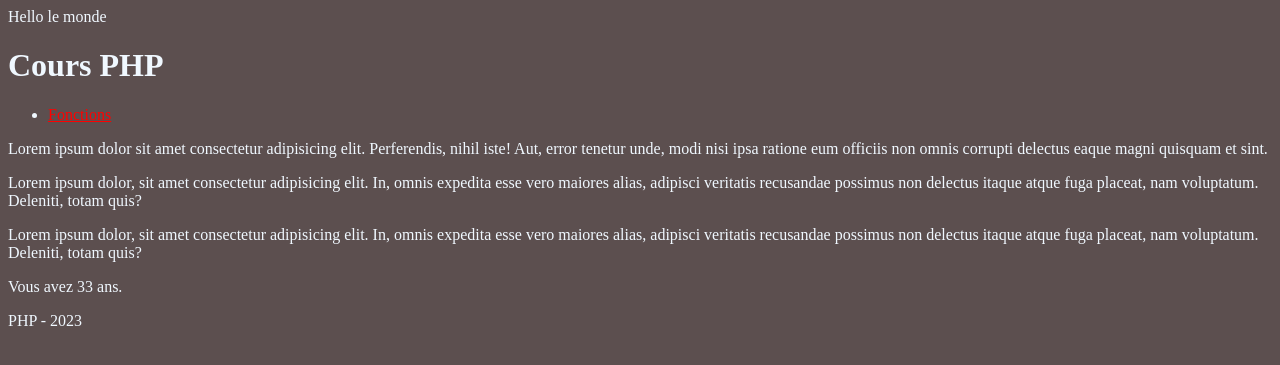
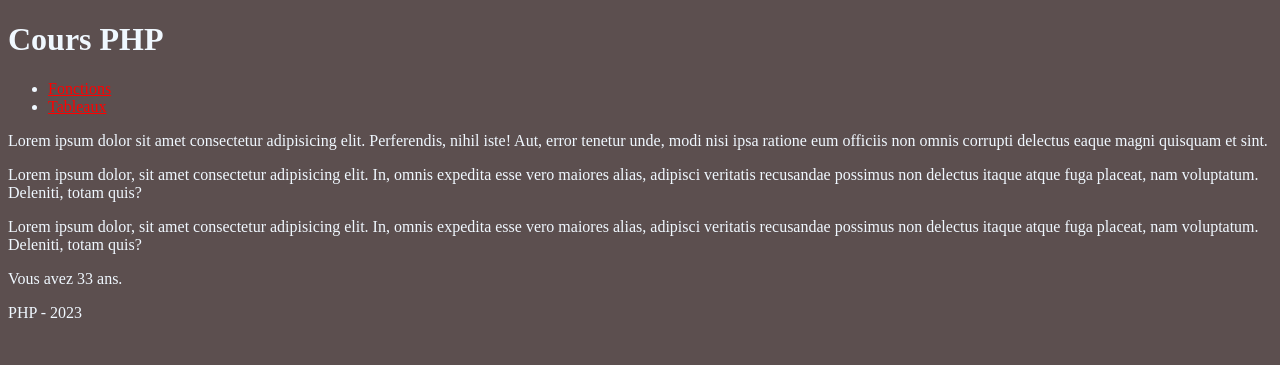
Before and after one commit to cefomk/php, a PHP site: page /index.php in a window 1280 px wide. Shown: the top 365 px of the page. Run offline with PHP 8.4, Linux system fonts and the light colour scheme.

Commit message:
Tableeau indexé

```diff
--- a/include/fonctions.php
+++ b/include/fonctions.php
@@ -110,6 +110,6 @@ function dd($valeur)
 // echo calcul(5);
 // dd($y);
 
-global $z;
-$z = 'le monde';
-echo 'Hello ' . $GLOBALS['z'];
+// global $z;
+// $z = 'le monde';
+// echo 'Hello ' . $GLOBALS['z'];
--- a/partials/menu.php
+++ b/partials/menu.php
@@ -1,3 +1,4 @@
 <ul>
     <li><a href="./include/fonctions.php">Fonctions</a></li>
+    <li><a href="./include/tableaux.php">Tableaux</a></li>
 </ul>
```
